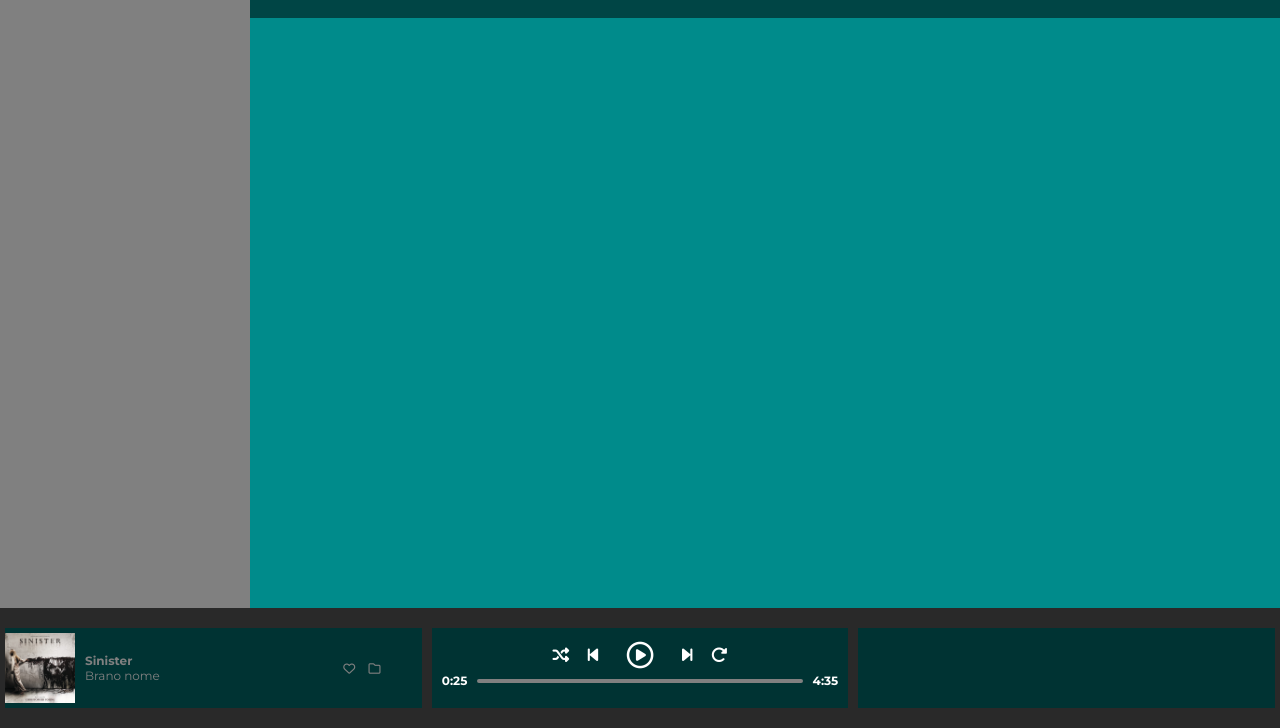
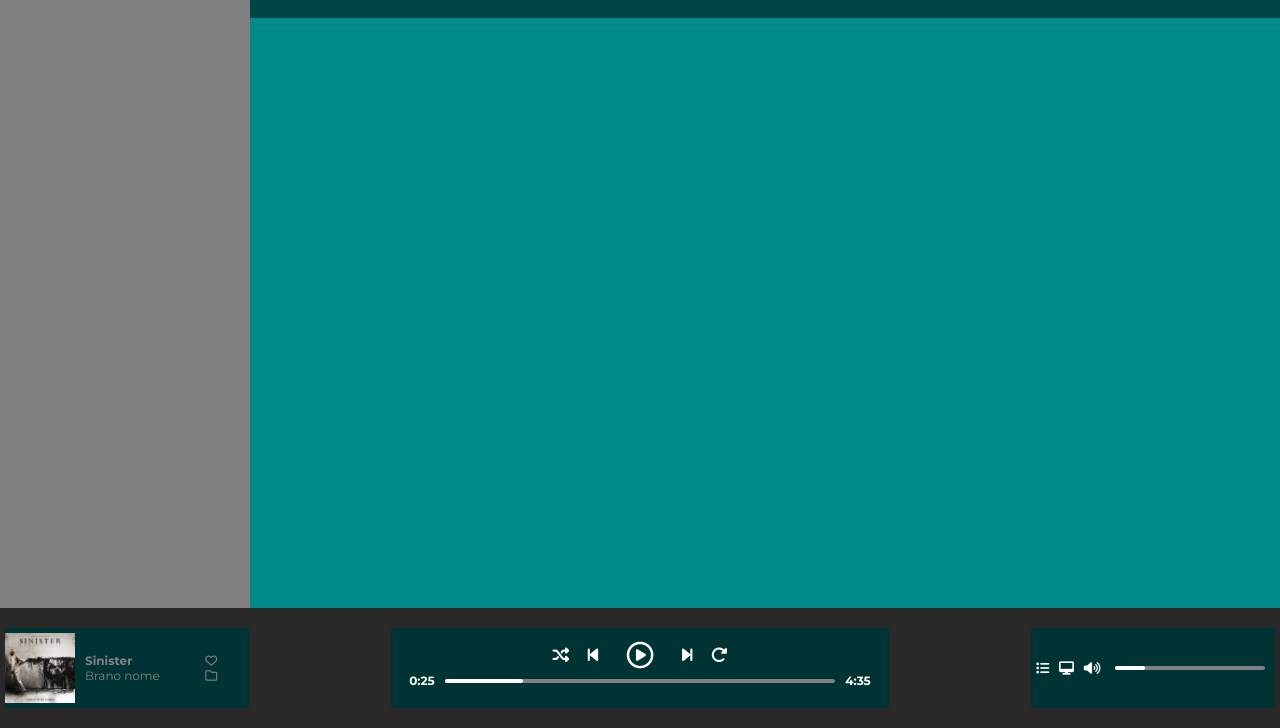
Before and after one commit to GiovanniZumbo/html-css-spotifyweb, a plain HTML site: page index.html in a window 1280 px wide. Shown: the part 72-800 px from the top of the page. Drawn offline with Linux system fonts and the light colour scheme.

Commit message:
Added footer left

```diff
--- a/css/responsive.css
+++ b/css/responsive.css
@@ -1,9 +1,24 @@
 @media screen and (min-width: 576px) {
-
     .sidebar {
         flex-basis: 250px;
     }
 
 }
 
-@media screen and (min-width: 720px) {}
+@media screen and (min-width: 850px) {
+    footer .col-30 {
+        flex-basis: calc(30% - 10px);
+    }
+}
+
+
+@media screen and (min-width: 1200px) {
+    footer .col-20 {
+        flex-basis: calc(20% - 10px);
+    }
+
+    footer .col-40 {
+        flex-basis: calc(40% - 10px);
+    }
+
+}
--- a/css/style.css
+++ b/css/style.css
@@ -23,13 +23,6 @@ img {
     flex-basis: 20%;
 }
 
-.col-30 {
-    flex-basis: calc(30% - 10px);
-}
-
-.col-33 {
-    flex-basis: calc(100% / 3 - 20px / 3);
-}
 
 .col-40 {
     flex-basis: calc(40% - 10px);
@@ -126,7 +119,15 @@ footer {
     background-color: #292929;
     padding: 20px 5px;
     font-size: 12px;
+}
 
+footer .col-33 {
+    flex-basis: calc(100% / 3 - 20px / 3);
+}
+
+footer button {
+    background-color: transparent;
+    border: none;
 }
 
 footer.row {
@@ -186,10 +187,6 @@ footer>* {
     justify-content: space-between;
 }
 
-.player-icons button {
-    background-color: transparent;
-    border: none;
-}
 
 .fa-circle-play {
     padding: 0 10px;
@@ -204,13 +201,34 @@ footer>* {
 }
 
 .progress-bar {
-    border: 2px solid grey;
+
+    background-color: grey;
     flex-basis: 80%;
     margin: 0 10px;
     border-radius: 25px;
 
+    /* Not the right solution, but it's a nice effect
+    border-left: 25px solid white; */
+}
+
+.advance {
+    border: 2px solid white;
+    width: 20%;
+    border-radius: 25px;
 }
 
 /* Footer right */
 
-.footer-right {}
+.footer-right {
+    display: flex;
+    justify-content: center;
+    align-items: center;
+}
+
+.footer-right button {
+    margin: 0 2%;
+}
+
+.footer-right * {
+    color: white;
+}
--- a/index.html
+++ b/index.html
@@ -59,7 +59,7 @@
 
     <footer class="row">
 
-        <div class="footer-left col-33">
+        <div class="footer-left col-20 col-30 col-33">
             <div class="current-song col-80">
                 <img src="img/sinister.jpeg" alt="Sinister-cover">
                 <div>
@@ -72,7 +72,7 @@
                 <i class="fa-regular fa-folder"></i>
             </div>
         </div>
-        <div class="footer-mid player col-33">
+        <div class="footer-mid player col-30 col-33 col-40">
             <div class="player-icons">
                 <button><i class="fa-solid fa-shuffle fa-lg"></i></button>
                 <button><i class="fa-solid fa-backward-step fa-lg"></i></button>
@@ -83,12 +83,20 @@
             <div class="player-bar">
                 <span><b>0:25</b></span>
                 <div class="progress-bar">
+                    <div class="advance"></div>
                 </div>
                 <span><b>4:35</b></span>
             </div>
 
         </div>
-        <div class="footer-right col-33"></div>
+        <div class="footer-right col-20 col-30 col-33">
+            <button><i class="fa-solid fa-list"></i></button>
+            <button><i class="fa-solid fa-desktop"></i></button>
+            <button><i class="fa-solid fa-volume-high"></i></button>
+            <div class="progress-bar">
+                <div class="advance"></div>
+            </div>
+        </div>
 
     </footer>
 
```
